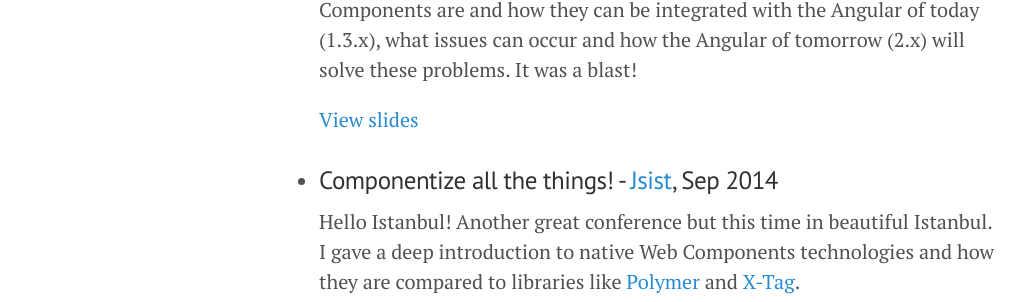
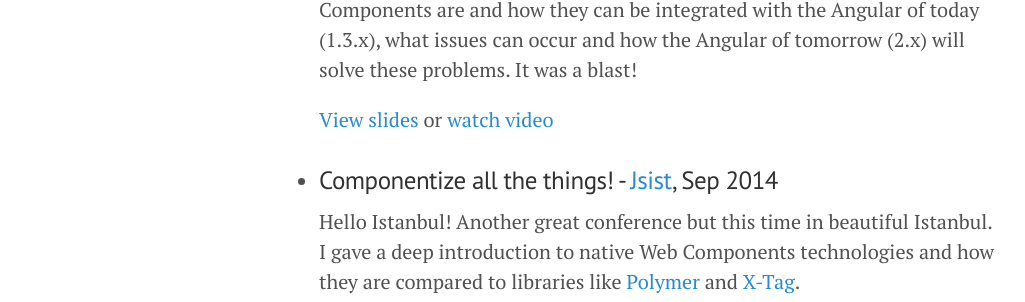
Before and after one commit to 0x-r4bbit/pascalprecht.github.io, a Jekyll site: the page built from talks.html, in a window 1280 px wide. Shown: the part 412-714 px from the top of the page, without its empty margins (1-1026 px from the left). Built offline with Jekyll 4.4.1, drawn with Linux system fonts in a browser that asks for light colours; Markdown is read by kramdown in place of the engine named in the settings.

Commit message:
adds video

```diff
--- a/talks.html
+++ b/talks.html
@@ -10,7 +10,7 @@ title: "Talks"
   <ul>
     <li><h3>"Don't stop thinking about tomorrow!" - AngularJS and Web Components - <a href="http://ngeurope.org">ngEurope</a>, Oct 2014</h3>
     <p>The second <strong>ngDuo</strong> talk of all time happened at the first official european Angular conference <a href="http://ng-europe.org">ngEurope</a>. In this talk we showed the people what Web Components are and how they can be integrated with the Angular of today (1.3.x), what issues can occur and how the Angular of tomorrow (2.x) will solve these problems. It was a blast!</p>
-    <p><a href="http://pascalprecht.github.io/dont-stop-thinking-about-tomorrow">View slides</a></p>
+    <p><a href="http://pascalprecht.github.io/dont-stop-thinking-about-tomorrow">View slides</a> or <a href="https://www.youtube.com/watch?v=gSTNTXtQwaY">watch video</a></p>
     </li>
     <li><h3>Componentize all the things! - <a href="http://jsist.org">Jsist</a>, Sep 2014</h3>
     <p>Hello Istanbul! Another great conference but this time in beautiful Istanbul. I gave a deep introduction to native Web Components technologies and how they are compared to libraries like <a href="http://polymer-project.org" title="Polymer">Polymer</a> and <a href="http://x-tags.org">X-Tag</a>.</p>
```
Also changed, not shown: _posts/2014-10-25-integrating-web-components-with-angularjs.md (+1 -1 lines).
